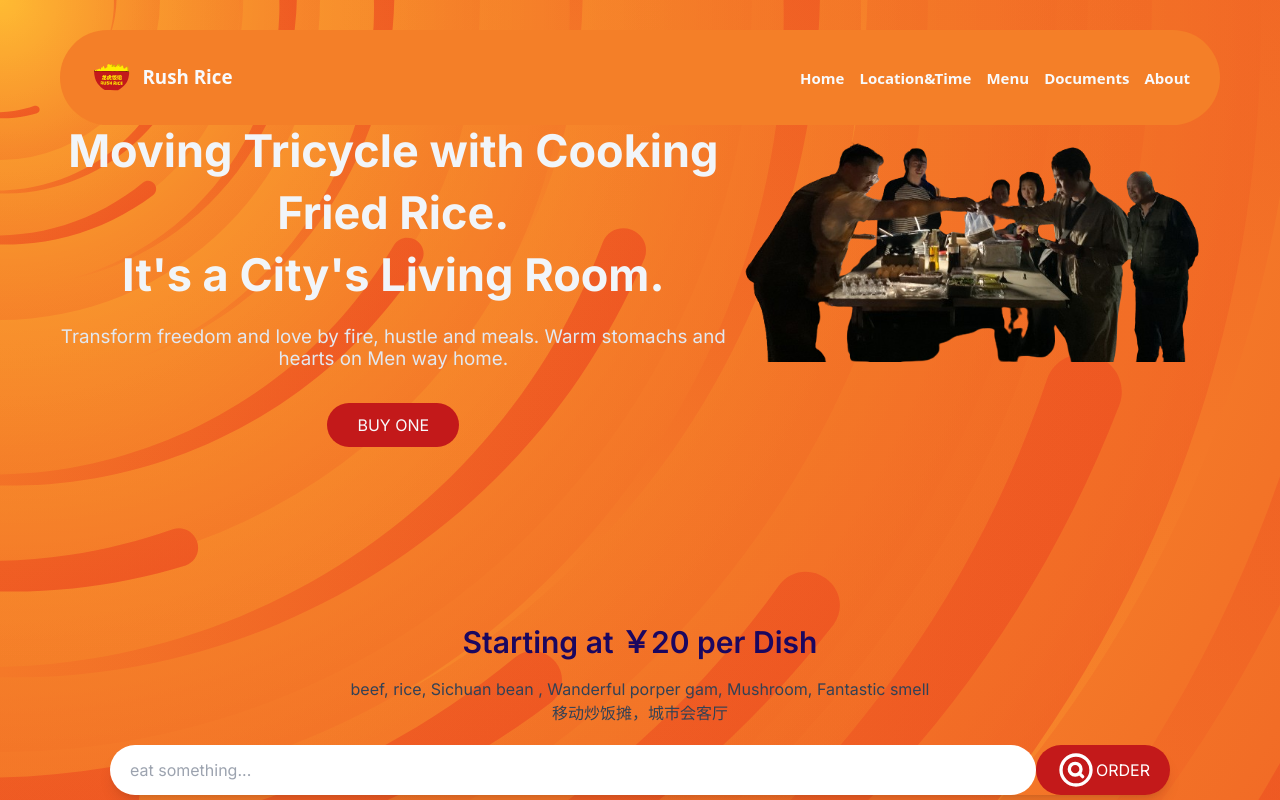
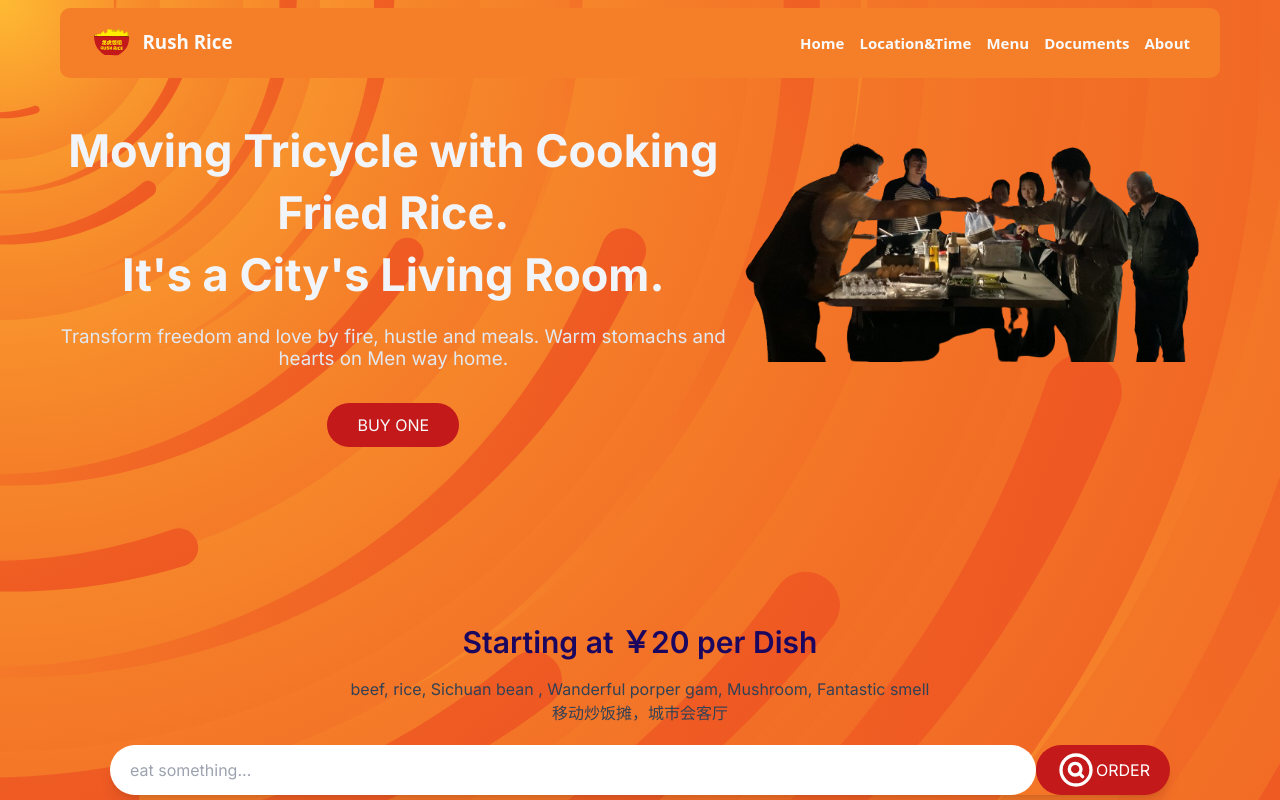
Before and after one commit to virgotatus/RushRice, a React (Vite) app: page / in a window 1280 px wide. Shown: the top 800 px of the page. Built offline with nearby package versions, Linux system fonts and the light colour scheme.

Commit message:
adjust navbar

```diff
--- a/src/_components/Collapse.module.css
+++ b/src/_components/Collapse.module.css
@@ -4,12 +4,12 @@
 }
 
 .navbar {
-  @apply px-12 mx-24 my-12 bg-[rgb(244,127,40)] rounded-full;
-  @apply lg:flex lg:justify-between;
+  @apply px-12 mx-24 my-3 bg-[rgb(244,127,40)] rounded-2xl;
+  @apply md:flex md:justify-between;
 }
 
 .collapse__Expanded {
-  @apply shadow-md lg:shadow-none;
+  @apply shadow-md;
 }
 
 .navHeader {
@@ -19,11 +19,11 @@
 .navContanter {
   @apply flex items-center justify-end max-h-0 overflow-hidden opacity-0 ; /* collapsed */
   transition: all 0.5s ease-in-out;
-  @apply lg:my-auto lg:max-h-3 lg:overflow-visible lg:opacity-100;
+  @apply md:my-auto md:max-h-3 md:overflow-visible md:opacity-100;
 }
 
 .navList {
-  @apply lg:flex lg:flex-row lg:gap-6 ;
+  @apply md:flex md:flex-row md:gap-6 ;
 }
 
 .collapse__Expanded .navContanter {
@@ -32,7 +32,7 @@
 
 .collapseToggler {
   @apply w-16 h-16 flex justify-center items-center bg-slate-100 rounded-full;
-  @apply lg:hidden
+  @apply md:hidden
 }
 
 .collapse__Expanded .collapseToggler {
--- a/src/_components/Logo.tsx
+++ b/src/_components/Logo.tsx
@@ -1,7 +1,7 @@
 const Logo = () => {
   return (
-    <span className="w-60 my-3 flex justify-center">
-      <svg className="w-[80px] h-[80px] rounded-xl">
+    <span className="w-60 my-6 flex justify-center">
+      <svg className="w-[80px] h-[40px] rounded-xl">
         <use href="/svg_sprite.svg#logo-bowl"></use>
       </svg>
       <h1 className="text-3xl mx-3 my-auto font-semibold whitespace-nowrap text-slate-50">
```
